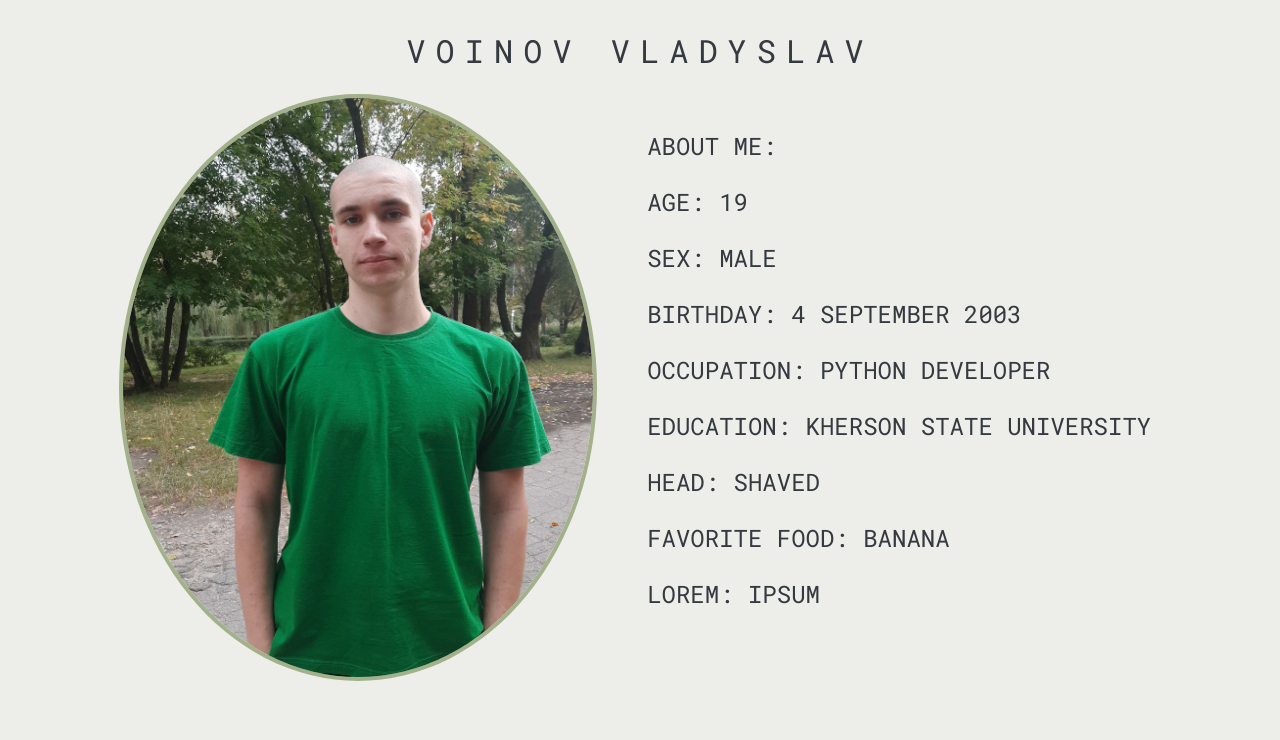
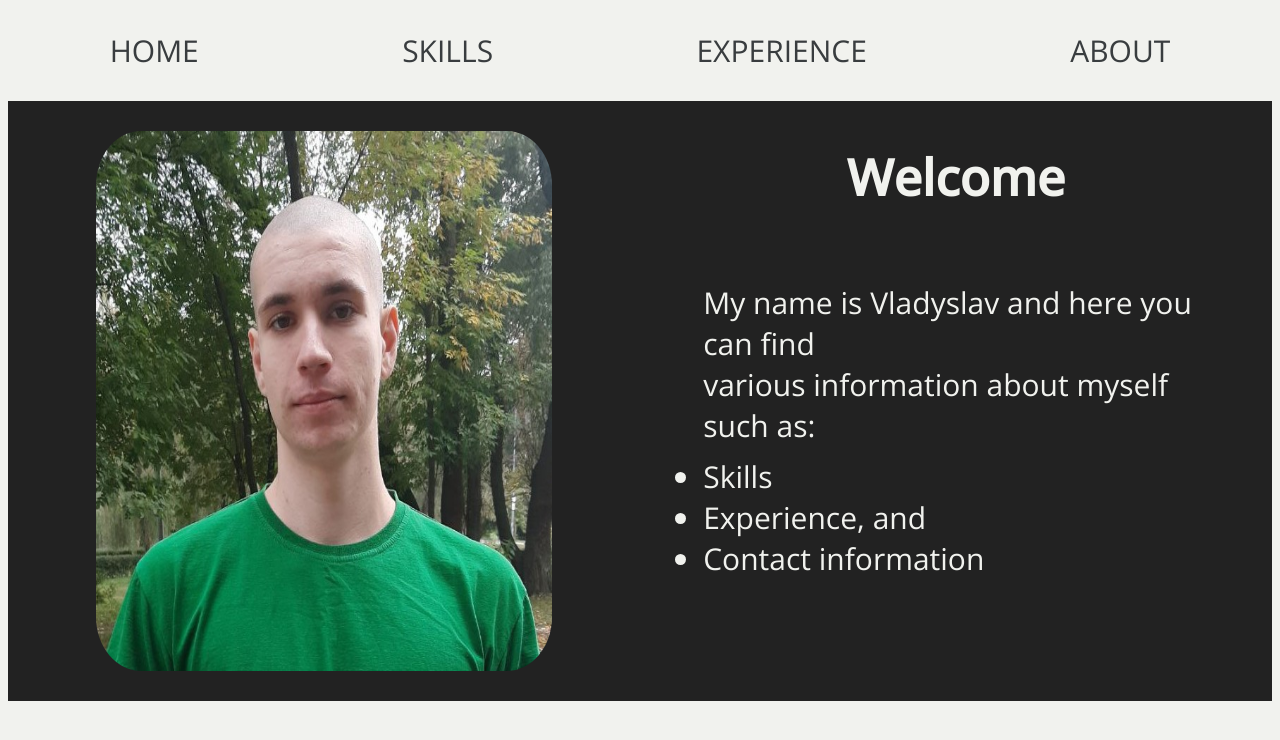
Before and after one commit to voinovVladyslav/resume, a plain HTML site: page index.html in a window 1280 px wide. Drawn offline with nearby package versions, Linux system fonts and the light colour scheme.

Commit message:
new style add home

```diff
--- /dev/null
+++ b/css/style.css
@@ -0,0 +1,79 @@
+body {
+  font-family: "Open Sans", sans-serif;
+  background-color: #f1f2ee;
+}
+
+a {
+  text-decoration: none;
+}
+
+nav ul {
+  padding: 0;
+  display: flex;
+  list-style: none;
+  justify-content: space-around;
+  font-size: 30px;
+}
+
+.nav__link {
+  color: #393d3f;
+  text-transform: uppercase;
+}
+
+.nav__link:hover {
+  color: gray;
+}
+
+.home {
+  background-color: #222222;
+  margin: 0;
+  width: 100%;
+  height: 600px;
+  display: flex;
+  justify-content: space-around;
+}
+
+.home__card {
+  width: 40%;
+  display: flex;
+  justify-content: center;
+}
+
+.home__card img {
+  width: 90%;
+  height: 90%;
+  margin: auto;
+  display: block;
+  border-radius: 10%;
+}
+
+.home__text {
+  font-size: 30px;
+  color: #f1f2ee;
+  width: 40%;
+  display: flex;
+  flex-direction: column;
+}
+
+.home__text__welcome {
+  text-align: center;
+  font-size: 50px;
+}
+
+.home__text__other {
+  font-display: 30px;
+  margin-bottom: 5px;
+}
+
+.home__text__links {
+  margin-top: 5px;
+  padding: 0;
+}
+
+.home__text__links a {
+  color: inherit;
+}
+
+.home__text__links a:hover {
+  color: gray;
+}
--- a/index.html
+++ b/index.html
@@ -4,33 +4,38 @@
     <meta charset="UTF-8" />
     <meta http-equiv="X-UA-Compatible" content="IE=edge" />
     <meta name="viewport" content="width=device-width, initial-scale=1.0" />
+    <link rel="stylesheet" href="css/style.css" />
     <link rel="preconnect" href="https://fonts.googleapis.com" />
     <link rel="preconnect" href="https://fonts.gstatic.com" crossorigin />
     <link
-      href="https://fonts.googleapis.com/css2?family=Roboto+Mono:wght@300;400&family=Roboto:wght@300;400;500&display=swap"
-      rel="stylesheet" />
-    <link rel="stylesheet" href="style.css" />
-    <title>Personal Website</title>
+      href="https://fonts.googleapis.com/css2?family=Open+Sans:wght@300;400;500&display=swap"
+      rel="stylesheet"
+    />
+    <title>Voinov Vladyslav</title>
   </head>
   <body>
-    <header>
-      <h1>Voinov Vladyslav</h1>
-    </header>
-    <section>
-      <div>
-        <img src="vladyslav.jpg" alt="my photo" />
+    <nav>
+      <ul>
+        <li><a class="nav__link" href="#home">Home</a></li>
+        <li><a class="nav__link" href="#skills">Skills</a></li>
+        <li><a class="nav__link" href="#experience">Experience</a></li>
+        <li><a class="nav__link" href="#about">About</a></li>
+      </ul>
+    </nav>
+    <section class="home">
+      <div class="home__card">
+        <img src="media/vladyslav_profile.jpg" alt="guy picture" />
       </div>
-      <div>
-        <ul>
-          <li><h2>About me:</h2></li>
-          <li><h3>Age: 19</h3></li>
-          <li><h3>Sex: Male</h3></li>
-          <li><h3>Birthday: 4 September 2003</h3></li>
-          <li><h3>Occupation: Python developer</h3></li>
-          <li><h3>Education: Kherson State University</h3></li>
-          <li><h3>Head: shaved</h3></li>
-          <li><h3>Favorite food: banana</h3></li>
-          <li><h3>Lorem: ipsum</h3></li>
+      <div class="home__text">
+        <h2 class="home__text__welcome">Welcome</h2>
+        <p class="home__text__other">
+          My name is Vladyslav and here you can find <br />
+          various information about myself such as: <br />
+        </p>
+        <ul class="home__text__links">
+          <li><a href="#skills">Skills</a></li>
+          <li><a href="#experience">Experience</a>, and</li>
+          <li><a href="#about">Contact information</a></li>
         </ul>
       </div>
     </section>
--- a/style.css
+++ /dev/null
@@ -1,50 +0,0 @@
-body {
-  font-family: "Roboto Mono", monospace;
-  background-color: #edede9;
-  text-transform: uppercase;
-  color: #343a40;
-}
-
-h1 {
-  font-weight: 400;
-  letter-spacing: 10px;
-}
-
-h2 {
-  font-weight: 400;
-}
-
-h3 {
-  font-weight: 400;
-  font-size: x-large;
-}
-
-header {
-  display: flex;
-  justify-content: center;
-}
-
-img {
-  border-radius: 50%;
-  width: calc(960px * 0.49);
-  height: calc(1260px * 0.46);
-  border: 4px solid #a3b18a;
-}
-
-div {
-  display: flex;
-  justify-content: center;
-}
-
-ul {
-  list-style: none;
-}
-
-li {
-  margin: 10px;
-}
-
-section {
-  display: flex;
-  justify-content: center;
-}
```
Also changed, not shown: media/vladyslav.jpg (renamed from vladyslav.jpg), media/vladyslav_profile.jpg (added).
